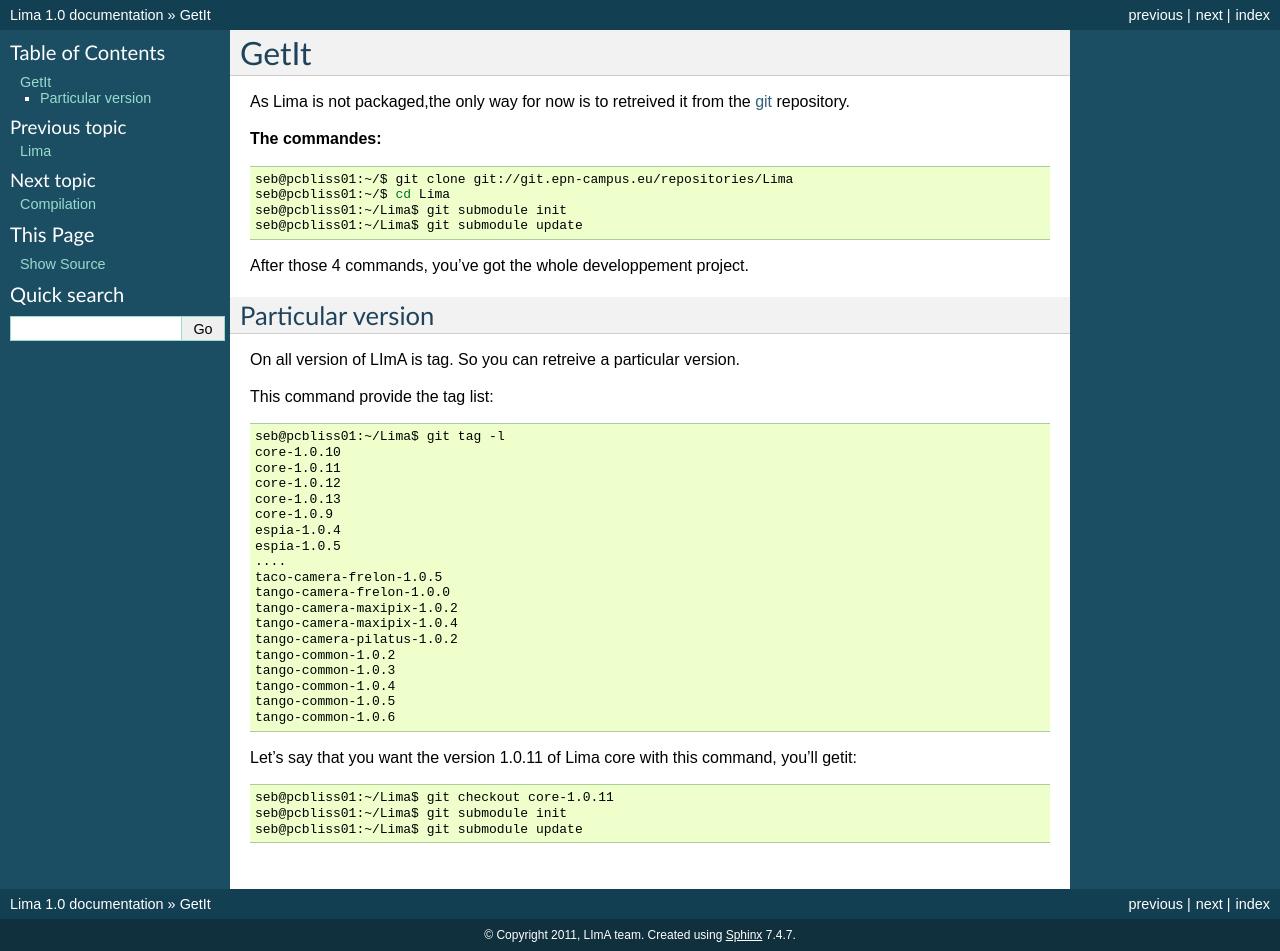
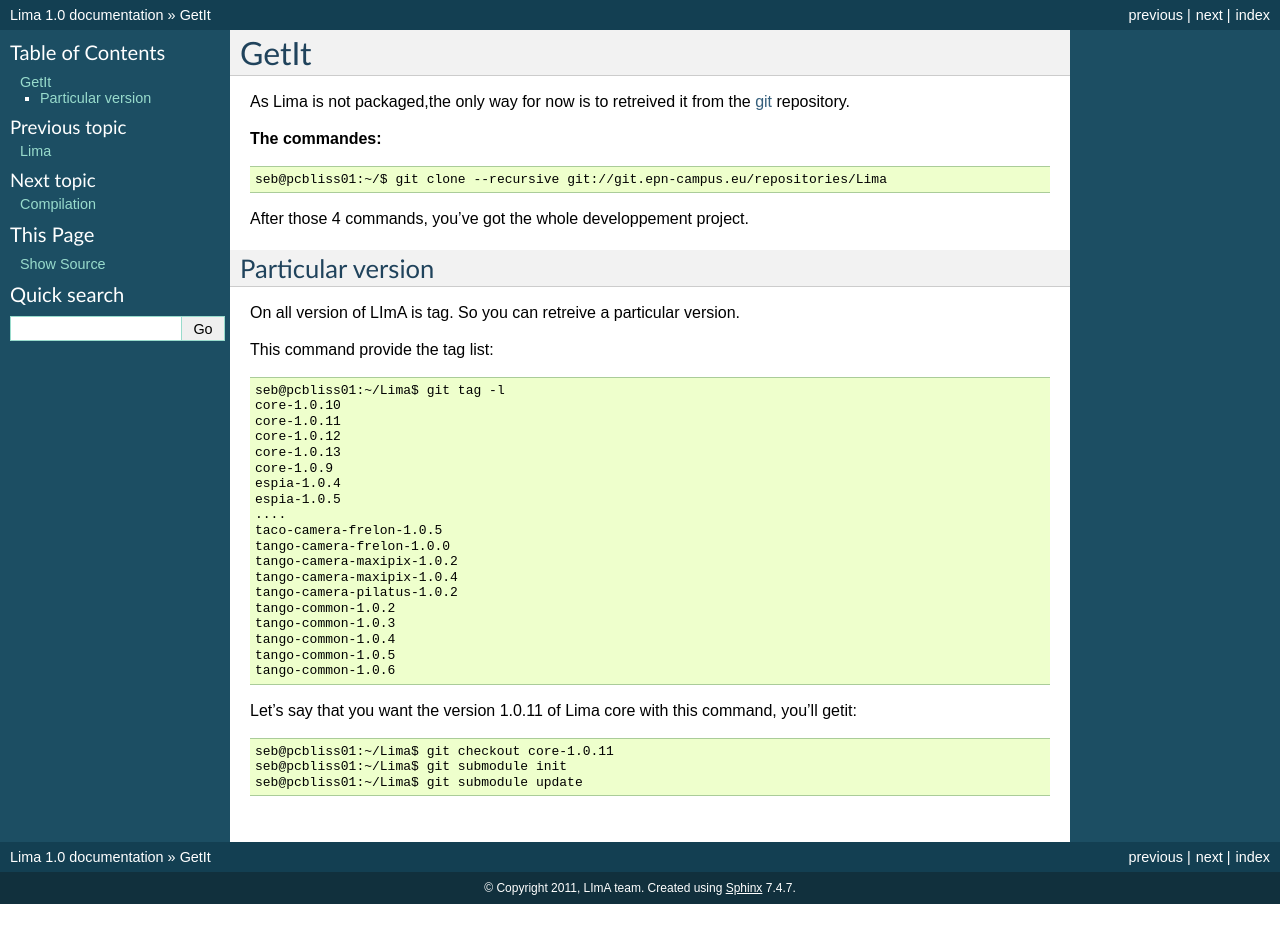
Before and after one commit to jcristau/Lima-documentation, a Sphinx documentation site: the page built from source/getit.rst, in a window 1280 px wide. Built offline with Sphinx 7.4.7, drawn with Linux system fonts in a browser that asks for light colours; formulas are drawn with MathJax 3; pages that are not in the unit, such as notebooks, are missing from menus; after the commit the page ends 904 px from its top, so only the background shows below that.

Commit message:
getit command could be simple ;)

```diff
--- a/source/getit.rst
+++ b/source/getit.rst
@@ -7,10 +7,7 @@ As Lima is not packaged,the only way for now is to retreived it from the git_ re
 
 .. code-block:: bash
 
-  seb@pcbliss01:~/$ git clone git://git.epn-campus.eu/repositories/Lima
-  seb@pcbliss01:~/$ cd Lima
-  seb@pcbliss01:~/Lima$ git submodule init
-  seb@pcbliss01:~/Lima$ git submodule update
+  seb@pcbliss01:~/$ git clone --recursive git://git.epn-campus.eu/repositories/Lima
 
 After those 4 commands, you've got the whole developpement project.
 
```
